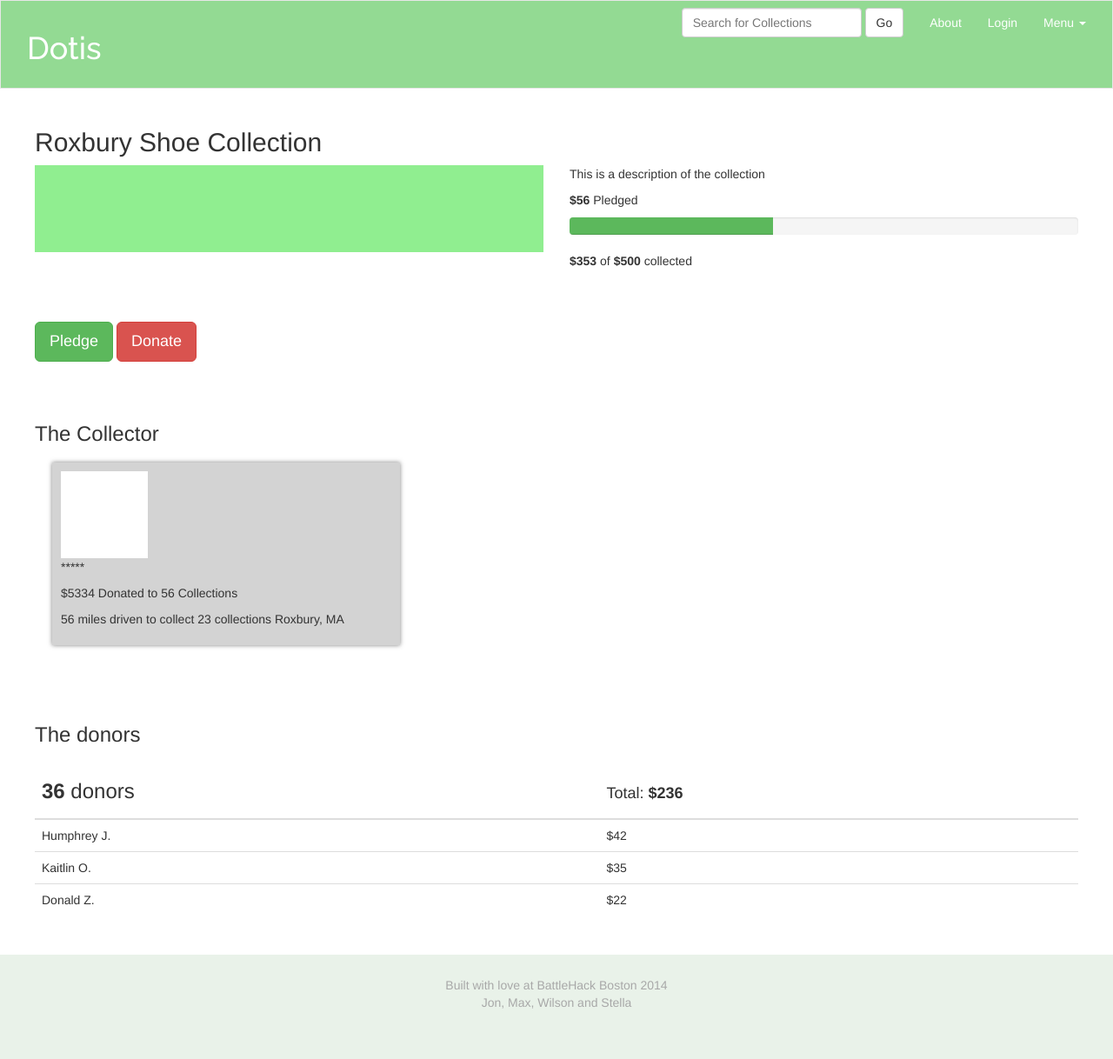
After one commit to wilsonqin/dotis, a Django app: template templates/collection.html in a window 1280 px wide. The commit adds this page. Shown: the whole page at 87% size. Run offline with Django 3.2, Linux system fonts and the light colour scheme; the template is opened without the code that fills it: most values are stand-ins (such as "Sample title", 1, 10 or a date in 2020); some libraries are stand-ins or nearby versions.

Commit message:
Added single collection view

```diff
--- a/app/urls.py
+++ b/app/urls.py
@@ -19,6 +19,7 @@ urlpatterns = patterns('',
     url(r'^browse', views.browse, name='browse'),
     url(r'^users', views.browse, name='users'),
     url(r'^map', views.map, name='map'),
+    url(r'^collection/(?P<collection_id>[0-9]+)', views.collection, name='collection'),
     # url(r'^getDonations', views.getDonations, name='getDonations')
     url(r'^register', views.register, name='register'),
     url(r'^registerfb', views.registerfb, name='register-facebook')
--- /dev/null
+++ b/static/css/collection.css
@@ -0,0 +1,13 @@
+.sm-map {
+	height: 100px;
+	background-color: lightgreen;
+}
+.users .col-xs-4 {
+	float: none;
+}
+table {
+	width: 100%
+}
+.donoramt {
+	/*text-align: right;*/
+}
--- a/static/css/main.css
+++ b/static/css/main.css
@@ -1,9 +1,9 @@
 @import url(https://fonts.googleapis.com/css?family=Raleway:700);
 @import url(https://fonts.googleapis.com/css?family=Raleway:500);
-
 html, body{
     height: 100%;
 }
+@import url(http://fonts.googleapis.com/css?family=Open+Sans:400,300,700);
 
 .navbar-default {
 	margin-bottom: 0;
@@ -23,9 +23,10 @@ color: white;
 	height: 100px;
 }
 header {
-	background-color: rgba(45,45,45, .1);
+	background-color: rgba(42,0,189,.8);
 	height: 300px;
 	padding: 25px 50px;
+	font-family: OpenSans;
 
 }
 .header-blurb {
@@ -79,7 +80,7 @@ section.users {
 .collections h2 {
 	text-align: center;
 }
-.users .row .col-xs-4 {
+.users .col-xs-4 {
 	box-shadow: 0 0 5px rgba(0,0,0,.5);
 	margin: 20px;
 	background-color: lightgrey;
@@ -104,3 +105,6 @@ footer .col-xs-9 {
 .contain {
 	/*max-width: 960px;*/
 }
+.padded {
+	padding: 25px 40px;
+}
--- a/templates/base.html
+++ b/templates/base.html
@@ -32,7 +32,6 @@
               </button>
               <a class="navbar-brand" href="index"><h1>Dotis</h1></a>
             </div>
-
             <div class="collapse navbar-collapse" id="bs-example-navbar-collapse-1">
               <ul class="nav navbar-nav navbar-right">
                 <li><form class="navbar-form navbar-left" role="search">
--- /dev/null
+++ b/templates/collection.html
@@ -0,0 +1,60 @@
+{% extends "base.html" %}
+{% block style %}<link href="{{ STATIC_URL }}css/collection.css" rel="stylesheet"/>{% endblock %}
+{% block title %}{{ name }}{% endblock %}
+
+{% block content %}
+<div class="padded">
+<h2>Roxbury Shoe Collection</h2>
+<div class="row">
+<div class="col-sm-6">
+<div class="sm-map"></div>
+</div>
+<div class="col-sm-6">
+<p>This is a description of the collection</p>
+<p><b>$56</b> Pledged</p>
+<div class="progress">
+  <div class="progress-bar progress-bar-success" role="progressbar" aria-valuenow="40" aria-valuemin="0" aria-valuemax="100" style="width: 40%">
+    <span class="sr-only">40% Complete (success)</span>
+  </div>
+</div>
+<p><b>$353</b> of <b>$500</b> collected</p>
+</div>
+</div>
+</div>
+<div class="padded">
+<form action="https://www.paypal.com/cgi-bin/webscr" method="post" target="_top">
+<input type="hidden" name="cmd" value="_s-xclick">
+<input type="hidden" name="hosted_button_id" value="BD9J3YLN5B3EJ">
+<input type="submit" class="btn btn-lg btn-success"  border="0" name="submit" alt="PayPal - The safer, easier way to pay online!" value="Pledge">
+
+<button type="button" class="btn btn-lg btn-danger">Donate</button>
+</form>
+</div>
+<div class="padded">
+<h3>The Collector</h3>
+<div class="users"><div class="col-xs-4">
+				<div class="img"><img src=""></div>
+				<p>*****</p>
+				<p>$5334 Donated to 56 Collections</p>
+				<p>56 miles driven to collect 23 collections Roxbury, MA</p>
+			</div>
+</div>
+</div>
+<div class="donorlist padded">
+<h3>The donors</h3>
+<table class="table">
+<thead>
+<th><h3><b>36</b> donors</h3></th>
+<th><h4>Total: <b>$236</b></h4></th>
+</thead>
+<tr><td class="donorname">Humphrey J.</td><td class="donoramt">$42</td></tr>
+<tr><td class="donorname">Kaitlin O.</td><td class="donoramt">$35</td></tr>
+<tr><td class="donorname">Donald Z.</td><td class="donoramt">$22</td></tr>
+</table>
+</div>
+
+</div>
+
+{% endblock %}
+
+{% block footer %}{% endblock %}
--- a/templates/collections.html
+++ b/templates/collections.html
@@ -2,7 +2,7 @@
 {% block style %}<link href="{{ STATIC_URL }}css/collections.css" rel="stylesheet"/>{% endblock %}
 {% block title %}Browse Collections{% endblock %}
 {% block content %}
-<section class="collections">
+<section class="collections padded">
 		<div class="contain">
 		<h2>Collections</h2>
 			<div class="row">
```
Also changed, not shown: app/views.py (+6 -1 lines).
